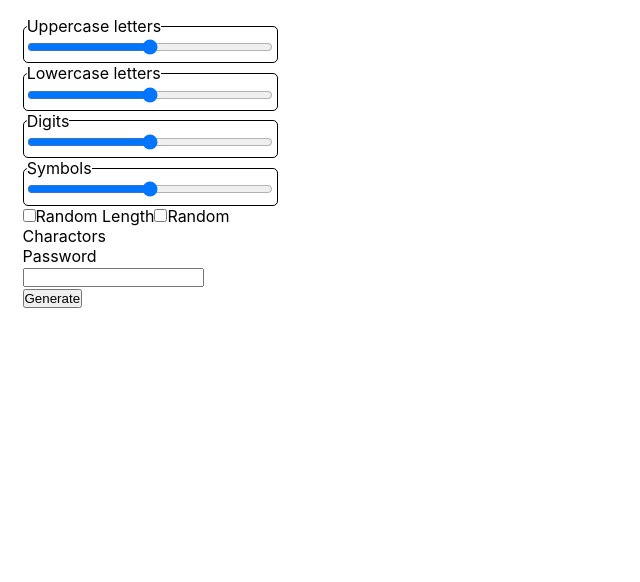
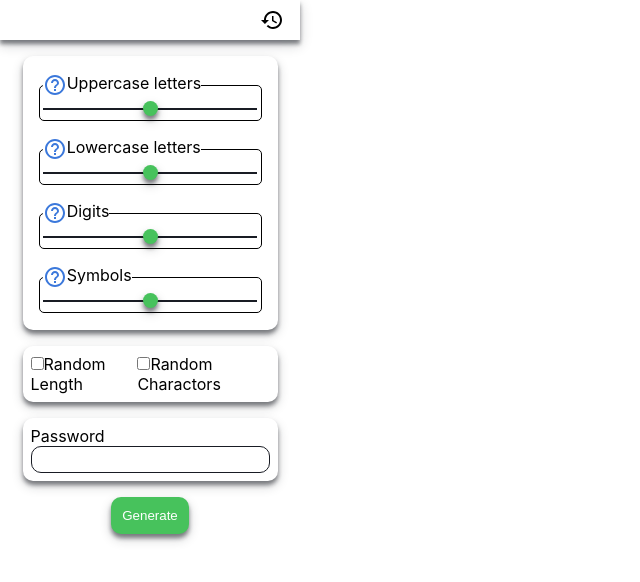
Before and after one commit to Vali-Ruziboev/Strong-Password-Generator, a React (Create React App) app: page / in a window 1280 px wide. Shown: the top 582 px of the page, without its empty margins (0-640 px from the left). Built offline with nearby package versions, Linux system fonts and the light colour scheme.

Commit message:
main page css

```diff
--- a/src/App.css
+++ b/src/App.css
@@ -5,22 +5,116 @@
 }
 body{
   min-width: 300px !important;
-  min-height: 500px !important;
+  min-height: 550px !important;
   max-width: 300px !important;
-  max-height: 500px !important;
+  max-height: 550px !important;
 }
-form{
+nav{
+  position: fixed;
+  top: 0;
+  left: 0;
+  height: 2.5rem;
+  width: 300px;
+  box-shadow: var(--shadow);
+  display: flex;
+  align-items: center;
+  justify-content: flex-end;
+  padding: 0 1rem;
+}
+nav svg{
+  cursor: pointer;
+}
+.main{
   width: 85%;
   display: block;
   margin: 0 auto;
   padding: 1rem 0;
+  padding-top: 3.5rem;
+  height: 100vh;
+}
+.inputs{
+  height: max-content;
+  padding: 1px 1rem;
+  box-shadow: var(--shadow);
+  border-radius: 10px;
 }
 fieldset{
+  display: flex;
+  margin: 1rem 0;
+  padding: 0.2rem;
   width: 100%;
+  height: 3rem;
+  align-items: center;
   border-radius: 5px;
   border: 1px solid black;
-  padding: 0.2rem;
 }
 fieldset input{
   width: 100%;
 }
+input[type='range']{
+  -webkit-appearance: none;
+  background-color:var(--dark-text);
+  width: 100%;
+  height: 2px;
+  cursor: pointer;
+}
+input[type='range']::-webkit-slider-thumb{
+  -webkit-appearance: none;
+  background: var(--primary);
+  width: 15px;
+  height: 15px;
+  border-radius: 50%;
+  box-shadow: var(--shadow);
+}
+
+input[type='range']::-webkit-slider-runnable-track{
+  -webkit-appearance: none;
+  height: 15px;
+  background-color: transparent;
+}
+input[type='range']:active {
+  background:var(--icons);
+}
+
+
+legend{
+  display: flex;
+}
+legend svg{
+  fill:var(--icons);
+  cursor: pointer;
+}
+
+.checkboxes{
+  display: flex;
+  padding: 0.5rem;
+  margin: 1rem 0;
+  align-items: center;
+  justify-content: space-between;
+  box-shadow: var(--shadow);
+  border-radius: 10px;
+}
+.result{
+  margin: 1rem 0;
+  padding: 0.5rem;
+  box-shadow: var(--shadow);
+  border-radius: 10px;
+}
+.result input{
+  display: block;
+  width: 100%;
+  padding:0.3rem;
+  border: 1px solid var(--dark-text);
+  border-radius: 10px;
+}
+form button{
+  display: block;
+  margin: 0 auto;
+  padding: 0.7rem;
+  border: none;
+  border-radius: 10px;
+  box-shadow: var(--shadow);
+  background-color: var(--primary);
+  color: white;
+  cursor: pointer;
+}
--- a/src/components/Main.js
+++ b/src/components/Main.js
@@ -1,27 +1,29 @@
 const Main = () => {
     return (
-        <div>
+        <div className="main">
             <nav>
-
+                <svg xmlns="http://www.w3.org/2000/svg" height="24px" viewBox="0 0 24 24" width="24px" fill="#000000"><path d="M0 0h24v24H0V0z" fill="none"/><path d="M13 3c-4.97 0-9 4.03-9 9H1l3.89 3.89.07.14L9 12H6c0-3.87 3.13-7 7-7s7 3.13 7 7-3.13 7-7 7c-1.93 0-3.68-.79-4.94-2.06l-1.42 1.42C8.27 19.99 10.51 21 13 21c4.97 0 9-4.03 9-9s-4.03-9-9-9zm-1 5v5l4.25 2.52.77-1.28-3.52-2.09V8z"/></svg>
             </nav>
             <main>
                 <form>
+                    <div className="inputs">
                         <fieldset>
-                        <legend>Uppercase letters</legend>
+                            <legend><svg xmlns="http://www.w3.org/2000/svg" height="24px" viewBox="0 0 24 24" width="24px" fill="#000000"><path d="M0 0h24v24H0V0z" fill="none"/><path d="M11 18h2v-2h-2v2zm1-16C6.48 2 2 6.48 2 12s4.48 10 10 10 10-4.48 10-10S17.52 2 12 2zm0 18c-4.41 0-8-3.59-8-8s3.59-8 8-8 8 3.59 8 8-3.59 8-8 8zm0-14c-2.21 0-4 1.79-4 4h2c0-1.1.9-2 2-2s2 .9 2 2c0 2-3 1.75-3 5h2c0-2.25 3-2.5 3-5 0-2.21-1.79-4-4-4z"/></svg> Uppercase letters</legend>
                             <input type="range" max='100'/>
                         </fieldset>
                         <fieldset>
-                        <legend>Lowercase letters</legend>
+                            <legend><svg xmlns="http://www.w3.org/2000/svg" height="24px" viewBox="0 0 24 24" width="24px" fill="#000000"><path d="M0 0h24v24H0V0z" fill="none"/><path d="M11 18h2v-2h-2v2zm1-16C6.48 2 2 6.48 2 12s4.48 10 10 10 10-4.48 10-10S17.52 2 12 2zm0 18c-4.41 0-8-3.59-8-8s3.59-8 8-8 8 3.59 8 8-3.59 8-8 8zm0-14c-2.21 0-4 1.79-4 4h2c0-1.1.9-2 2-2s2 .9 2 2c0 2-3 1.75-3 5h2c0-2.25 3-2.5 3-5 0-2.21-1.79-4-4-4z"/></svg> Lowercase letters</legend>
                             <input type="range" max='100'/>
                         </fieldset>
                         <fieldset>
-                        <legend>Digits</legend>
+                            <legend><svg xmlns="http://www.w3.org/2000/svg" height="24px" viewBox="0 0 24 24" width="24px" fill="#000000"><path d="M0 0h24v24H0V0z" fill="none"/><path d="M11 18h2v-2h-2v2zm1-16C6.48 2 2 6.48 2 12s4.48 10 10 10 10-4.48 10-10S17.52 2 12 2zm0 18c-4.41 0-8-3.59-8-8s3.59-8 8-8 8 3.59 8 8-3.59 8-8 8zm0-14c-2.21 0-4 1.79-4 4h2c0-1.1.9-2 2-2s2 .9 2 2c0 2-3 1.75-3 5h2c0-2.25 3-2.5 3-5 0-2.21-1.79-4-4-4z"/></svg> Digits</legend>
                             <input type="range" max='100'/>
                         </fieldset>
                         <fieldset>
-                        <legend>Symbols</legend>
+                            <legend><svg xmlns="http://www.w3.org/2000/svg" height="24px" viewBox="0 0 24 24" width="24px" fill="#000000"><path d="M0 0h24v24H0V0z" fill="none"/><path d="M11 18h2v-2h-2v2zm1-16C6.48 2 2 6.48 2 12s4.48 10 10 10 10-4.48 10-10S17.52 2 12 2zm0 18c-4.41 0-8-3.59-8-8s3.59-8 8-8 8 3.59 8 8-3.59 8-8 8zm0-14c-2.21 0-4 1.79-4 4h2c0-1.1.9-2 2-2s2 .9 2 2c0 2-3 1.75-3 5h2c0-2.25 3-2.5 3-5 0-2.21-1.79-4-4-4z"/></svg> Symbols</legend>
                             <input type="range" max='100'/>
                         </fieldset>
+                    </div>
                     <div className="checkboxes">
                         <label><input type="checkbox" name="length"/>
                         Random Length</label>
--- a/src/index.css
+++ b/src/index.css
@@ -1,3 +1,12 @@
+:root{
+  --primary:rgb(71, 194, 92);
+  --dark-text:rgb(25, 28, 36);
+  --light-text:rgb(244, 245, 246);
+  --shadow:0 5px 12px 0px rgba(25, 28, 36, 0.2),
+            0 4px 4px 0px rgba(25, 28, 36, 0.5);
+  --icons:rgb(59, 120, 219);
+}
+
 body {
   margin: 0;
   font-family: -apple-system, BlinkMacSystemFont, 'Segoe UI', 'Roboto', 'Oxygen',
```
Lines whose indentation alone changed are shown as unchanged.
